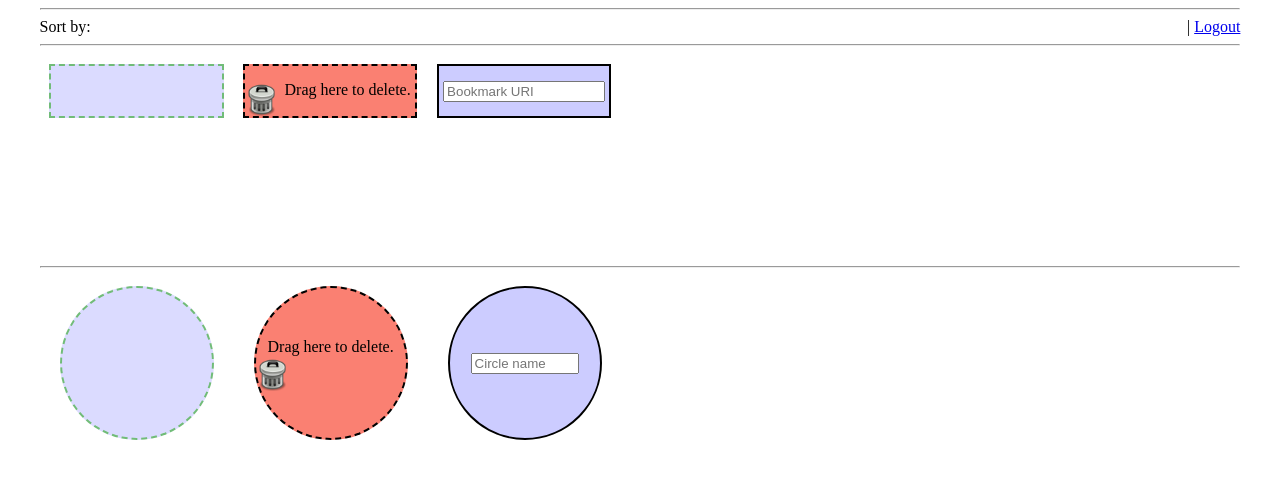
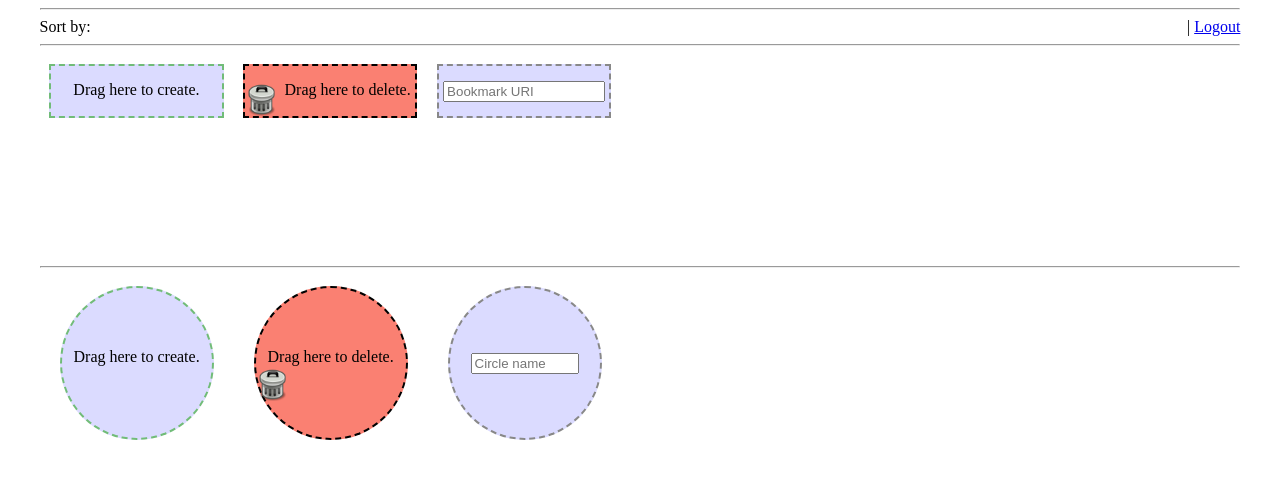
Before and after one commit to paul-w/bookmarkplus, a Flask app: template src/templates/html/main.html in a window 1280 px wide. Shown: the part 95-574 px from the top of the page. Run offline with Flask 2, Linux system fonts and the light colour scheme; the template is opened without the code that fills it, so the values that code supplies are empty; parts of the project's set-up code (start-up, migrations or seed data) failed here and were passed over; some web fonts are replaced.

Commit message:
Added create circle text.

```diff
--- a/src/static/css/style.css
+++ b/src/static/css/style.css
@@ -196,6 +196,10 @@ div.delete {
   border: 2.5px dashed black;
 }
 
+div.center_vertical {
+  margin-top: 40%;
+}
+
 input.identity {
   width: 300px;
 }
@@ -227,10 +231,6 @@ img.trash {
 }
 
 /* IDs */
-div#delete_circle_text {
-  margin-top: 50px;
-}
-
 div#messages {
   position: fixed;
   top: 10px;
@@ -239,10 +239,14 @@ div#messages {
 }
 
 div#add_bookmark {
+  background-color: #DBDBFF;
+  border: 2px dashed #888888;
   cursor: auto;
 }
 
 div#add_circle {
+  background-color: #DBDBFF;
+  border: 2px dashed #888888;
   float: left;
   cursor: auto;
 }
--- a/src/templates/html/main.html
+++ b/src/templates/html/main.html
@@ -18,6 +18,7 @@ Sort by:
 <div>
   <div class="bookmarks_container" id="bookmarks_container">
     <div class="bookmark create" id="create_bookmark">
+    Drag here to create.
       <!-- TODO(mikemeko) image -->
     </div>
     <div class="bookmark delete" id="delete_bookmark">
@@ -34,10 +35,12 @@ Sort by:
 <div class="circles_container" id="circles_container">
   <ul id="inner_circles_container">
     <div class="circle create" id="create_circle">
-      <!-- TODO(mikemeko) image -->
+      <div class="center_vertical">
+      Drag here to create.
+      </div>
     </div>
     <div class="circle delete" id="delete_circle">
-      <div id="delete_circle_text">
+      <div class="center_vertical">
       Drag here to delete.
       </div>
       <img class="trash" src="static/img/trashcan.png" />
```
